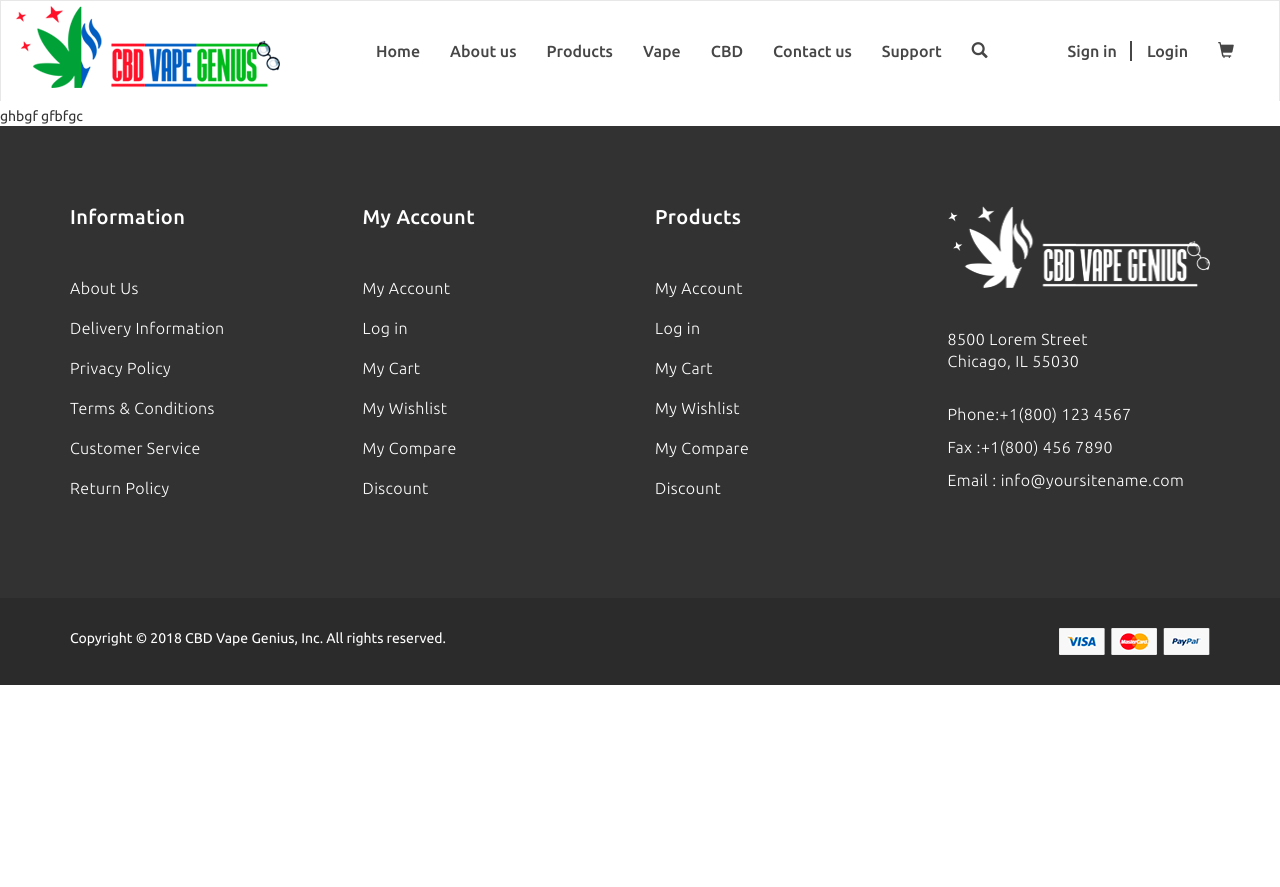
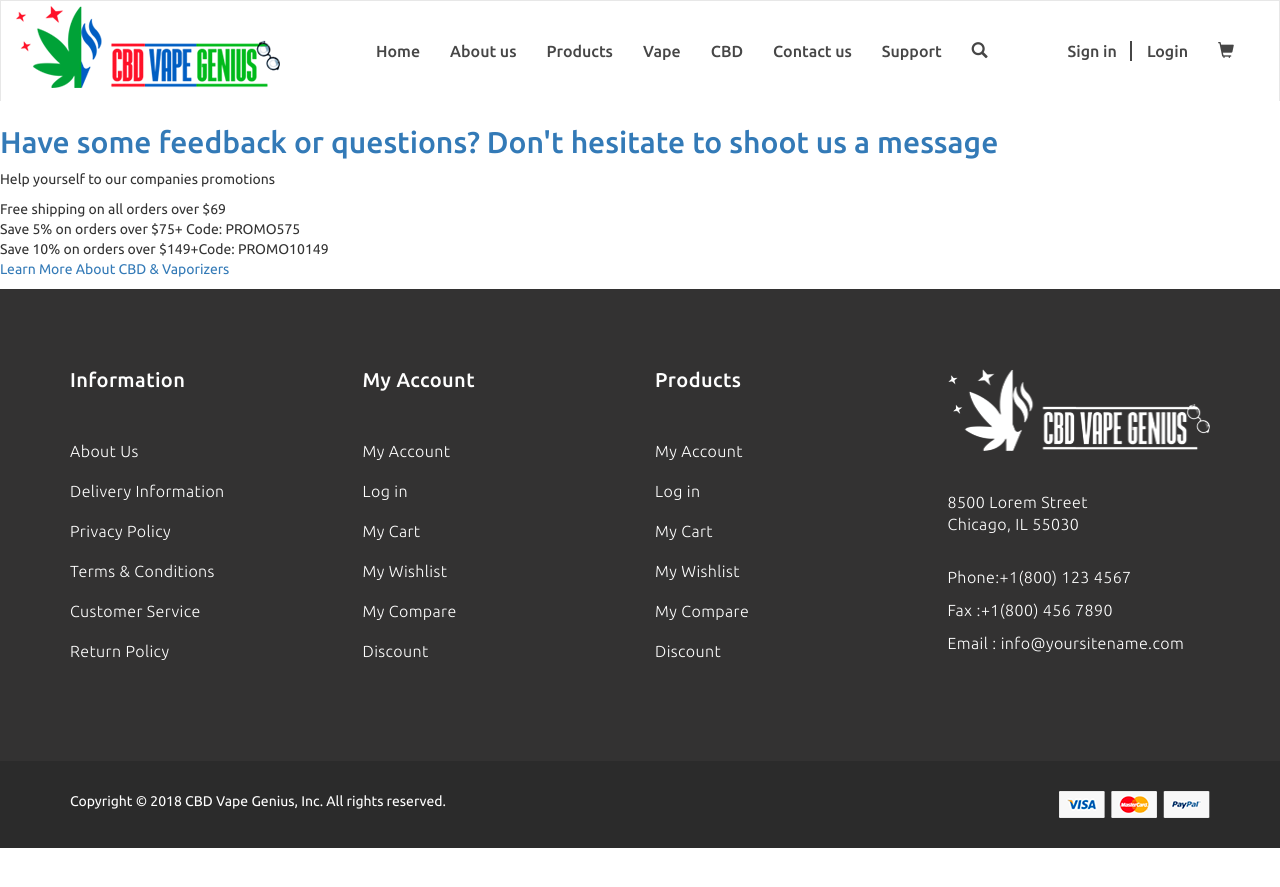
Before and after one commit to Gagandeepwander/cbd, a Jekyll site: the page built from about.html, in a window 1280 px wide. Shown: the top 887 px of the page. Built offline with Jekyll 4.4.1, drawn with Linux system fonts in a browser that asks for light colours.

Commit message:
updated site

```diff
--- a/about.html
+++ b/about.html
@@ -1,4 +1,22 @@
 ---
 layout: default
 ---
-ghbgf gfbfgc
+<div class="about-name">
+<div class="aboutback">
+<div class="about_content"></div>
+</div>
+<div class="learnbutton">
+<h2><a href="#"> Have some feedback or questions? Don't hesitate to shoot us a message</a></h2>
+<p class="productbuttonnhelp">Help yourself to our companies promotions</p>
+<div class="about-promo">
+<div class="cupan-container">
+<div class="coupan one">Free shipping on all orders over $69</div>
+<div class="coupan two">Save 5% on orders over $75+ Code:<span> PROMO575</span></div>
+<div class="coupan three">Save 10% on orders over $149+Code: <span>PROMO10149</span></div>
+</div>
+</div>
+<p class="productbuttonn"><a href="#">Learn More About CBD &amp; Vaporizers</a></p>
+<!--<div class="recentpostt">{{widget type="Magefan\Blog\Block\Widget\Recent" title="Recent Publications" number_of_posts="5" category_id="0" tag_id="0" author_id="0"}}</div>-->
+
+</div>
+</div>
```
Also changed, not shown: 2 other files.
